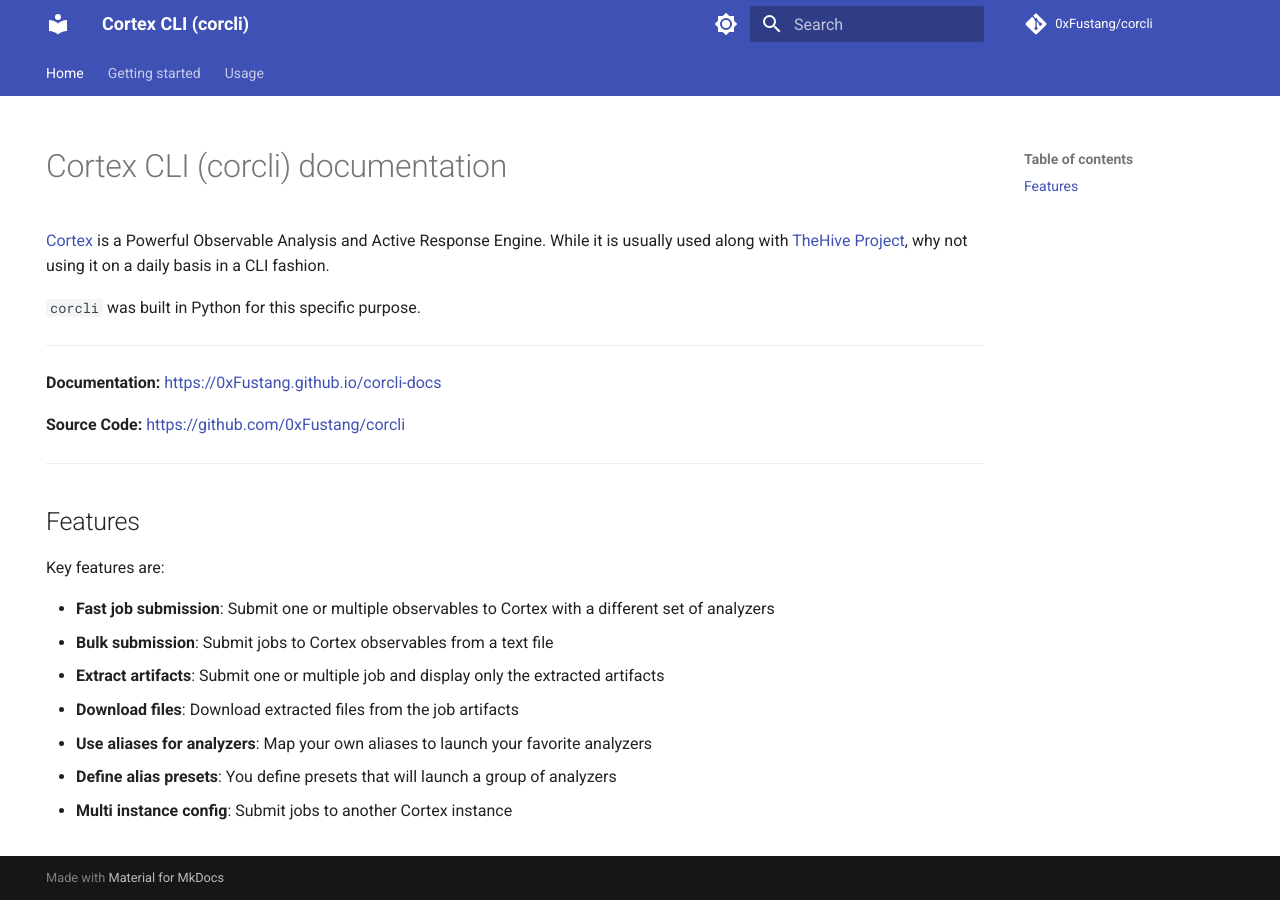
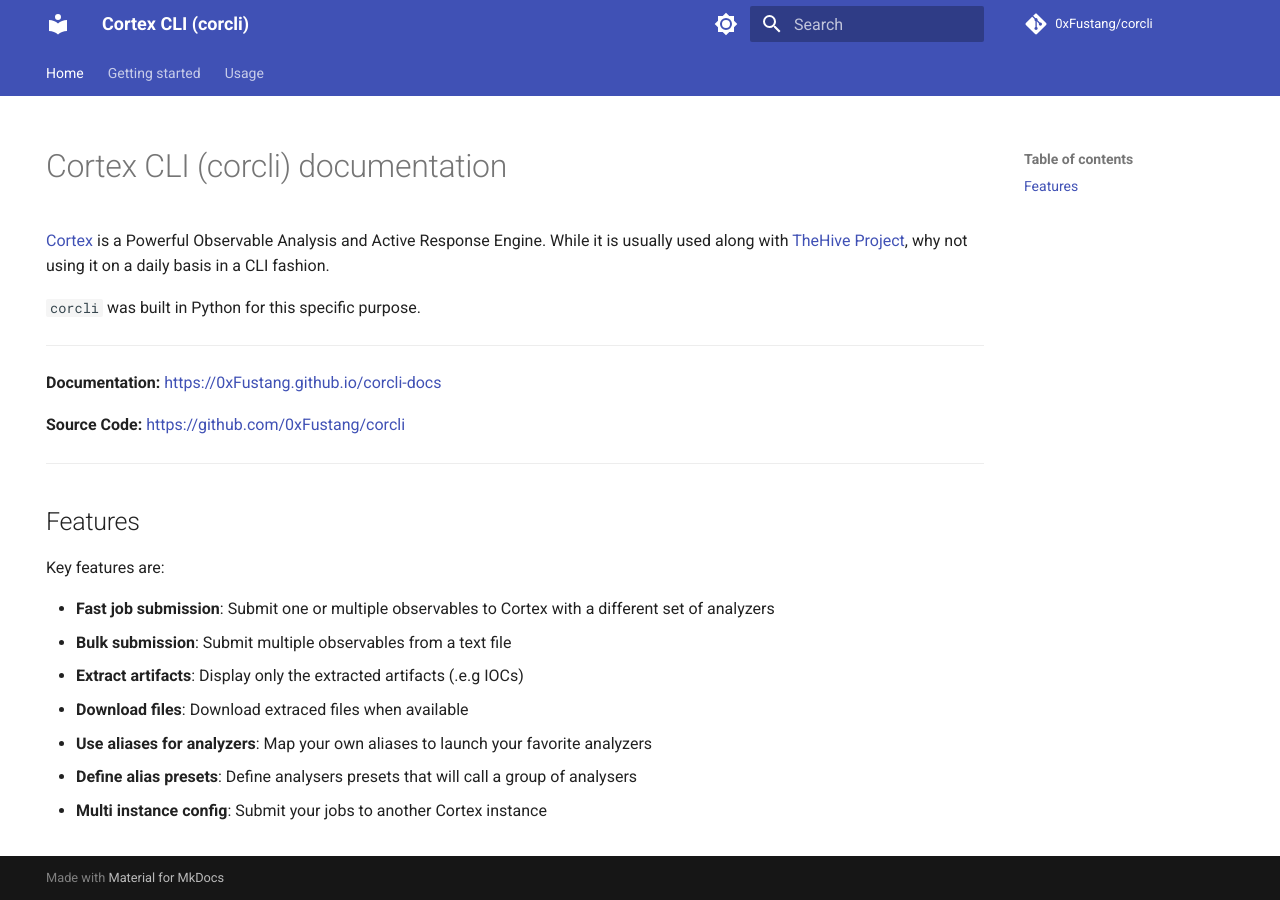
Before and after one commit to 0xFustang/corcli-docs, an MkDocs documentation site: the page built from docs/index.md, in a window 1280 px wide. Built offline with MkDocs 1.6.1 and Material for MkDocs 9.7.7, drawn with Linux system fonts in a browser that asks for light colours; comment, search, counter and statistics services are not loaded.

Commit message:
[UPD] - index.md

```diff
--- a/docs/index.md
+++ b/docs/index.md
@@ -22,12 +22,12 @@
 Key features are:
 
 - **Fast job submission**: Submit one or multiple observables to Cortex with a different set of analyzers
-- **Bulk submission**: Submit jobs to Cortex observables from a text file
-- **Extract artifacts**: Submit one or multiple job and display only the extracted artifacts
-- **Download files**: Download extracted files from the job artifacts
+- **Bulk submission**: Submit multiple observables from a text file
+- **Extract artifacts**: Display only the extracted artifacts (.e.g IOCs)
+- **Download files**: Download extraced files when available
 - **Use aliases for analyzers**: Map your own aliases to launch your favorite analyzers
-- **Define alias presets**: You define presets that will launch a group of analyzers
-- **Multi instance config**: Submit jobs to another Cortex instance
+- **Define alias presets**: Define analysers presets that will call a group of analysers
+- **Multi instance config**: Submit your jobs to another Cortex instance
 
 [TheHive Project]: https://thehive-project.org/
 [Cortex]: https://github.com/TheHive-Project/Cortex
```
